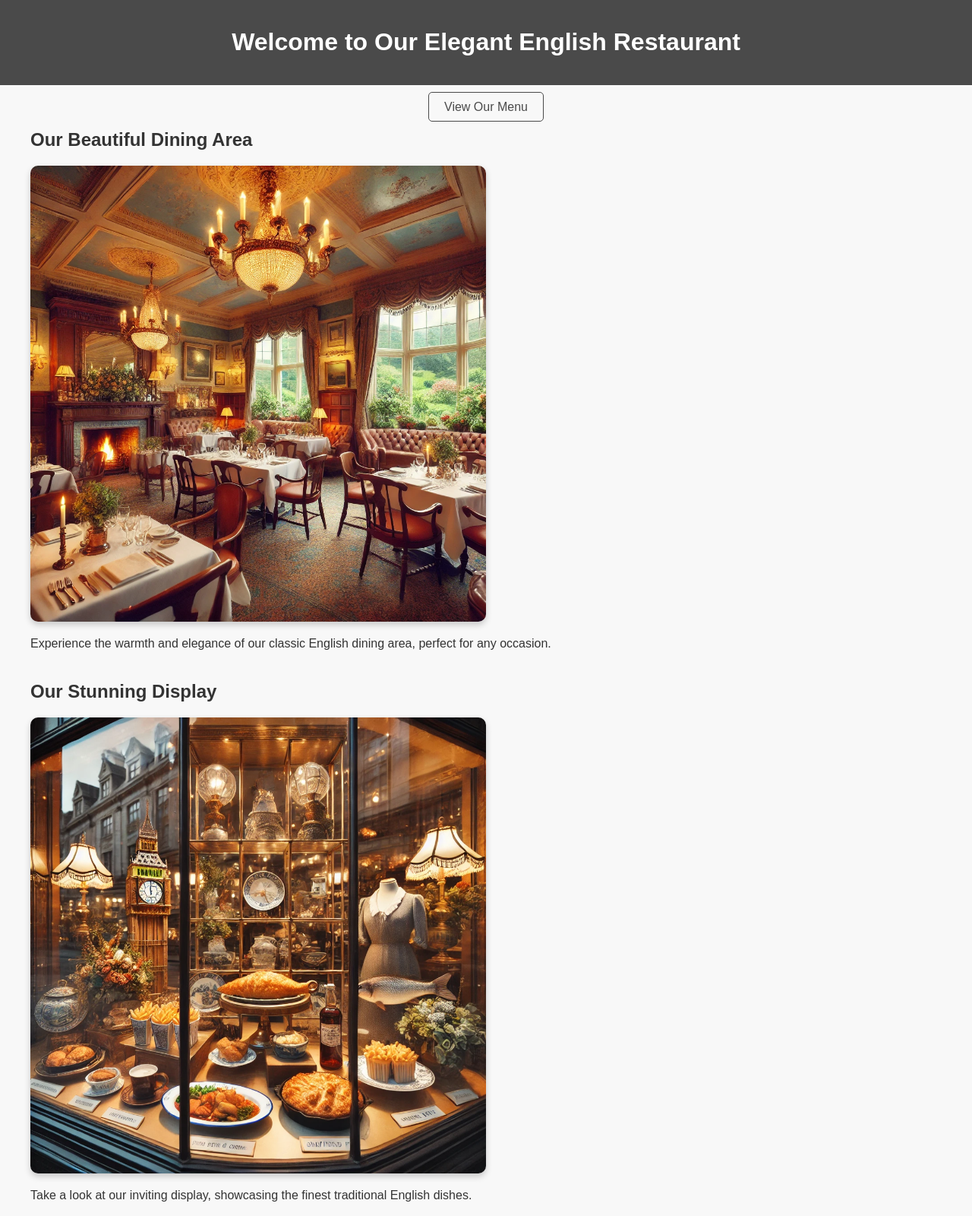
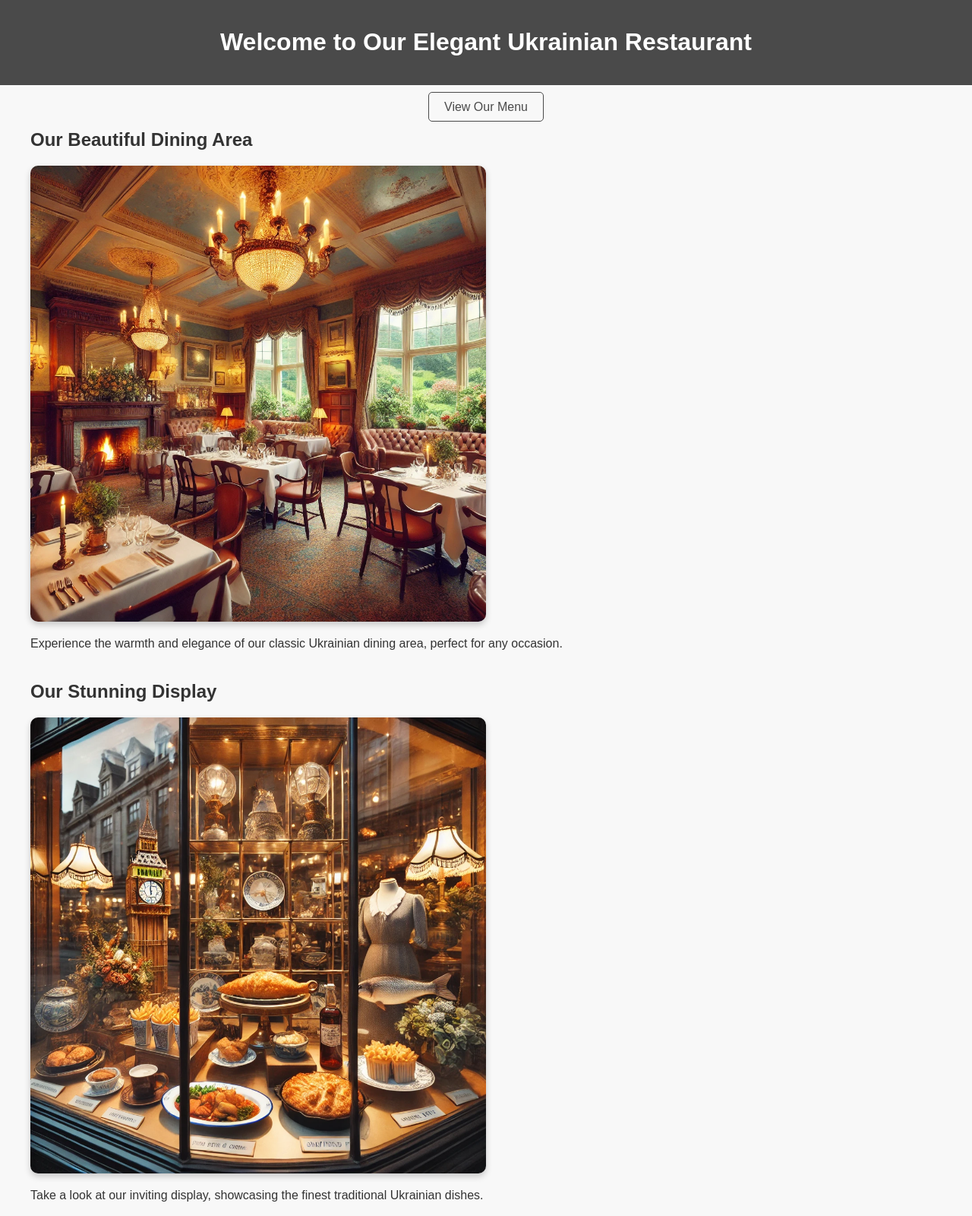
Before and after one commit to ghoul10007zxcdea/eng, a plain HTML site: page index.html in a window 1280 px wide. Shown: the top 1600 px of the page at 76% size. Drawn offline with Linux system fonts and the light colour scheme.

Commit message:
Add files via upload

```diff
--- a/index.html
+++ b/index.html
@@ -3,7 +3,7 @@
 <head>
     <meta charset="UTF-8">
     <meta name="viewport" content="width=device-width, initial-scale=1.0">
-    <title>Elegant English Restaurant</title>
+    <title>Elegant Ukrainian Restaurant</title>
     <style>
         body {
             font-family: Arial, sans-serif;
@@ -58,7 +58,7 @@
 </head>
 <body>
     <header>
-        <h1>Welcome to Our Elegant English Restaurant</h1>
+        <h1>Welcome to Our Elegant Ukrainian Restaurant</h1>
     </header>
 
     <nav>
@@ -69,13 +69,13 @@
         <div class="section">
             <h2>Our Beautiful Dining Area</h2>
             <img src="png/1.png" alt="Dining Area">
-            <p>Experience the warmth and elegance of our classic English dining area, perfect for any occasion.</p>
+            <p>Experience the warmth and elegance of our classic Ukrainian dining area, perfect for any occasion.</p>
         </div>
 
         <div class="section">
             <h2>Our Stunning Display</h2>
             <img src="png/2.png" alt="Restaurant Display">
-            <p>Take a look at our inviting display, showcasing the finest traditional English dishes.</p>
+            <p>Take a look at our inviting display, showcasing the finest traditional Ukrainian dishes.</p>
         </div>
 
         <div class="section">
@@ -92,7 +92,7 @@
     </div>
 
     <footer>
-        <p>&copy; 2025 Elegant English Restaurant</p>
+        <p>&copy; 2025 Elegant Ukrainian Restaurant</p>
     </footer>
 </body>
 </html>
```
